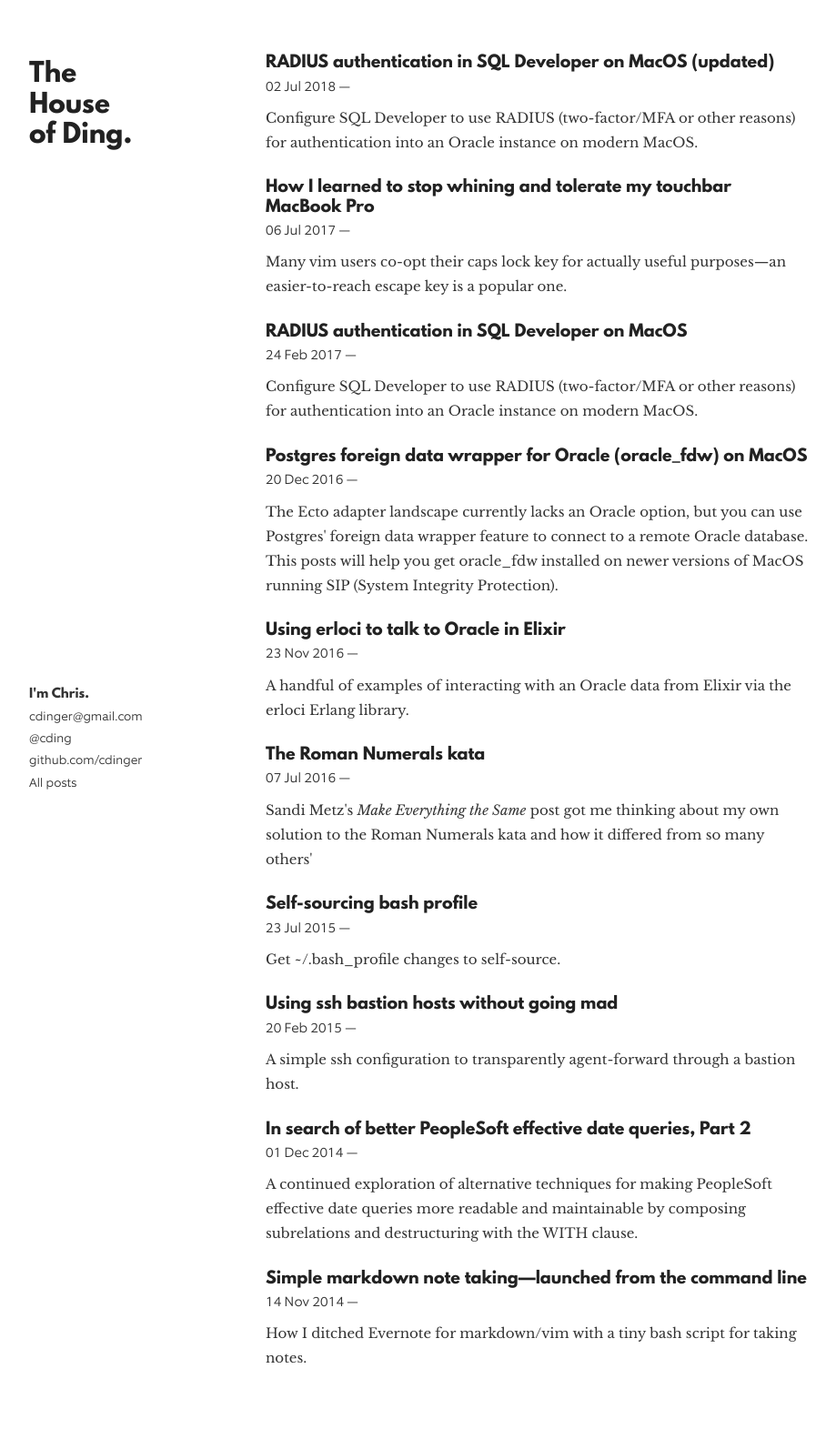
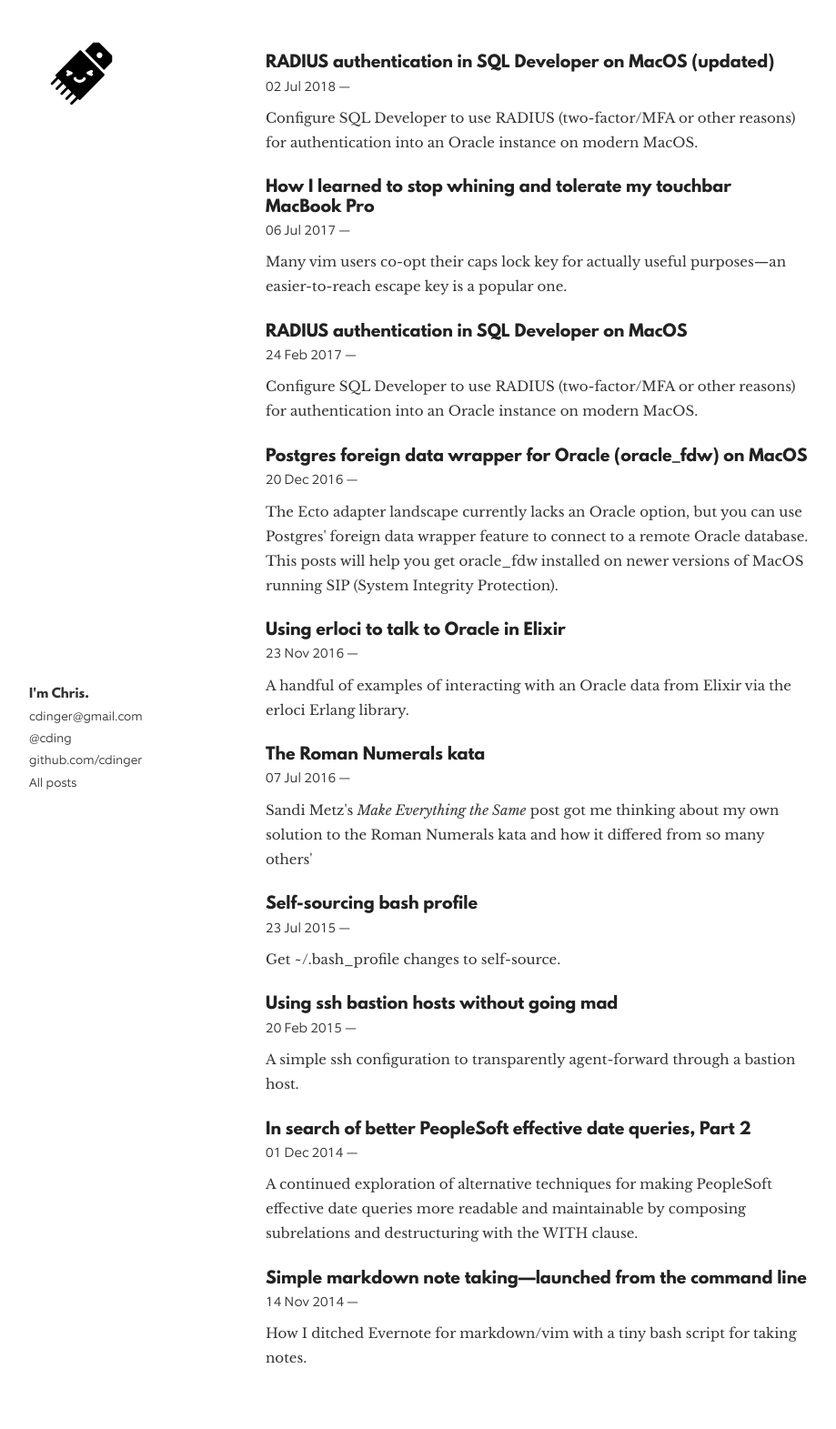
Before and after one commit to cdinger/cdinger.github.com, a Jekyll site: the page built from index.html, in a window 1280 px wide. Shown: the whole page at 91% size, without its empty margins (178-1097 px from the left). Built offline with Jekyll 4.4.1, drawn with Linux system fonts in a browser that asks for light colours; nearby versions of some CDN libraries; comment, search, counter and statistics services are not loaded.

Commit message:
Update styles

```diff
--- a/_includes/head.html
+++ b/_includes/head.html
@@ -1,27 +1,20 @@
 <!doctype html>
-<html>
+<html lang="en">
   <head>
     <meta charset="utf-8">
     <meta http-equiv="X-UA-Compatible" content="chrome=1">
     <title>{% if page.title %}{{ page.title }}{% else %}{{ site.name }}{% endif %}</title>
-    <link rel="apple-touch-icon" sizes="180x180" href="/images/favicons/apple-touch-icon.png">
-    <link rel="icon" type="image/png" href="/images/favicons/favicon-32x32.png" sizes="32x32">
-    <link rel="icon" type="image/png" href="/images/favicons/favicon-16x16.png" sizes="16x16">
-    <link rel="manifest" href="/images/favicons/manifest.json">
-    <link rel="mask-icon" href="/images/favicons/safari-pinned-tab.svg" color="#5bbad5">
+    <link rel="icon" type="image/svg+xml" href="/images/chip.svg">
     <meta name="theme-color" content="#ffffff">
     <link rel="alternate" type="application/rss+xml" title="RSS" href="http://feeds.feedburner.com/houseofding">
     <link rel="stylesheet" href="/stylesheets/styles.css">
     <link rel="stylesheet" href="/stylesheets/pygment_trac.css">
     <link href="//maxcdn.bootstrapcdn.com/font-awesome/4.2.0/css/font-awesome.min.css" rel="stylesheet">
-    <meta name="viewport" content="width=device-width, initial-scale=1, user-scalable=no">
-    <!--[if lt IE 9]>
-    <script src="//html5shiv.googlecode.com/svn/trunk/html5.js"></script>
-    <![endif]-->
+    <meta name="viewport" content="width=device-width, initial-scale=1">
   </head>
   <body>
     <div class="wrapper">
       <header>
-        <h1><a href="/">The<br/>House<br />of Ding.</a></h1>
+        <a href="/"><img src="/images/chip.svg" alt="happy chip" /></a>
       </header>
-      <section>
+      <section role="main">
--- a/stylesheets/styles.css
+++ b/stylesheets/styles.css
@@ -292,3 +292,9 @@ footer a {
     color:#444;
   }
 }
+
+header img {
+  height: 70px;
+  margin-top: 0.5em;
+  margin-left: 1.5em;
+}
```
Also changed, not shown: images/favicons/browserconfig.xml (deleted, +0 -9 lines), images/chip.svg (added), images/favicons/android-chrome-192x192.png (deleted), images/favicons/android-chrome-256x256.png (deleted), images/favicons/apple-touch-icon.png (deleted), images/favicons/favicon-16x16.png (deleted), images/favicons/favicon-32x32.png (deleted), images/favicons/favicon.ico (deleted), images/favicons/manifest.json (deleted), images/favicons/mstile-150x150.png (deleted), images/favicons/safari-pinned-tab.svg (deleted).
